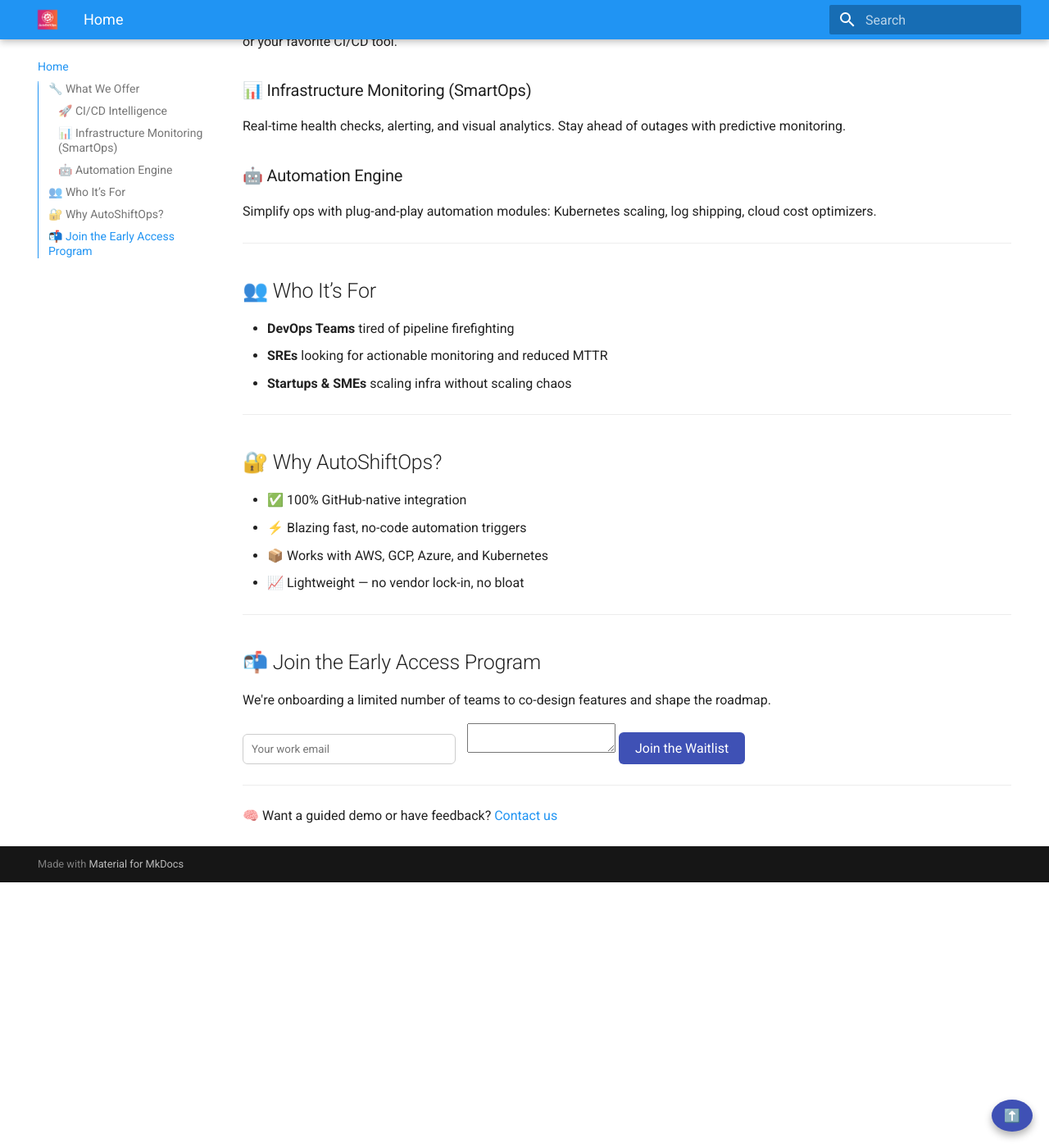
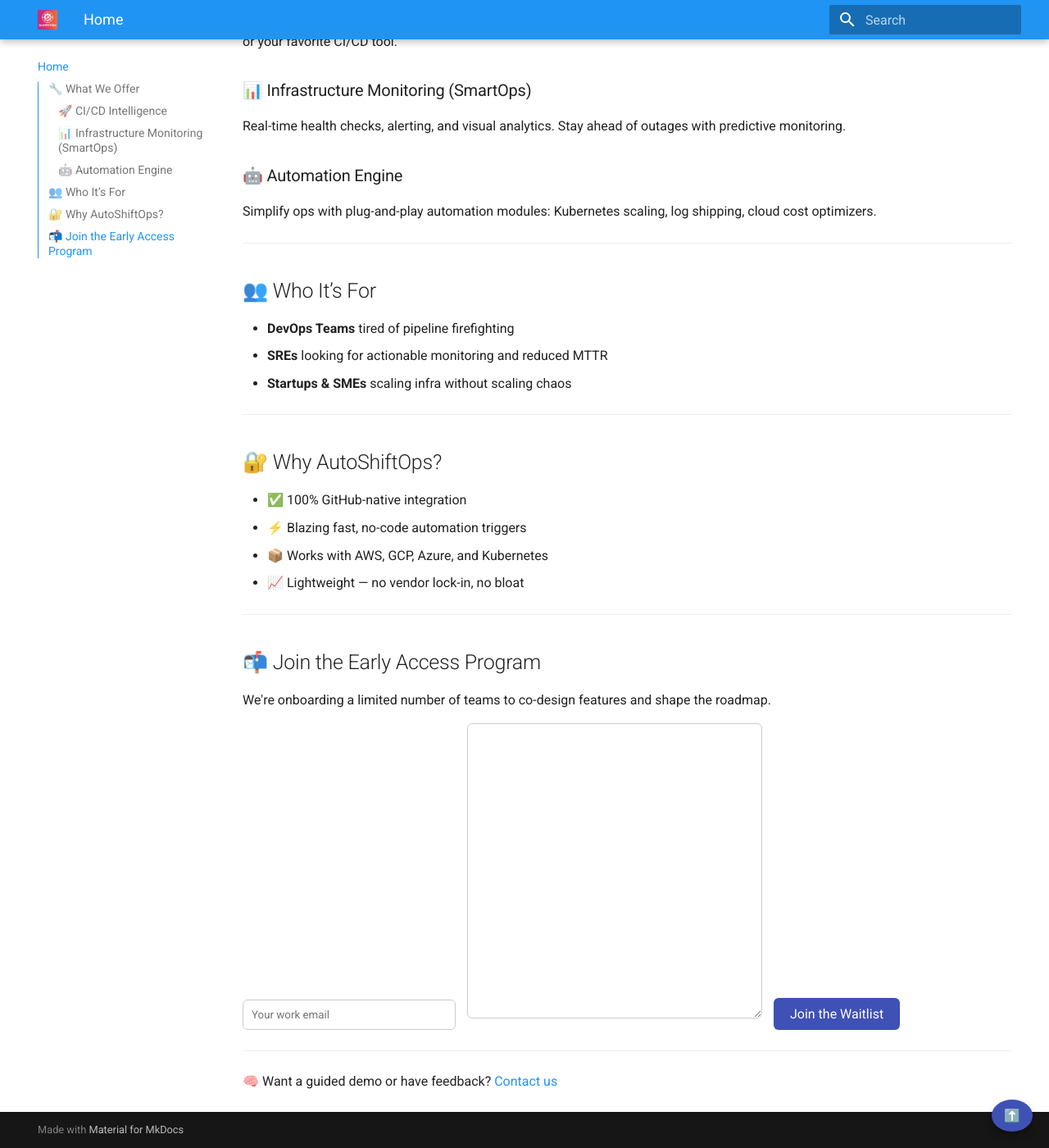
Before and after one commit to AutoShiftOps/autoshiftops.github.io, an MkDocs documentation site: the page built from docs/index.md, in a window 1280 px wide and 1400 px high, scrolled down 512 px. Shown: the whole window at 82% size. Built offline with MkDocs 1.6.1 and Material for MkDocs 9.7.7, drawn with Linux system fonts in a browser that asks for light colours.

```diff
--- a/docs/stylesheets/custom.css
+++ b/docs/stylesheets/custom.css
@@ -21,6 +21,15 @@
   margin-right: 0.5rem;
 }
 
+form textarea[name="message"] {
+  padding: 0.5rem;
+  width: 360px;
+  height: 360px;
+  border-radius: 6px;
+  border: 1px solid #ccc;
+  margin-right: 0.5rem;
+}
+
 form button {
   padding: 0.5rem 1rem;
   border: none;
```
